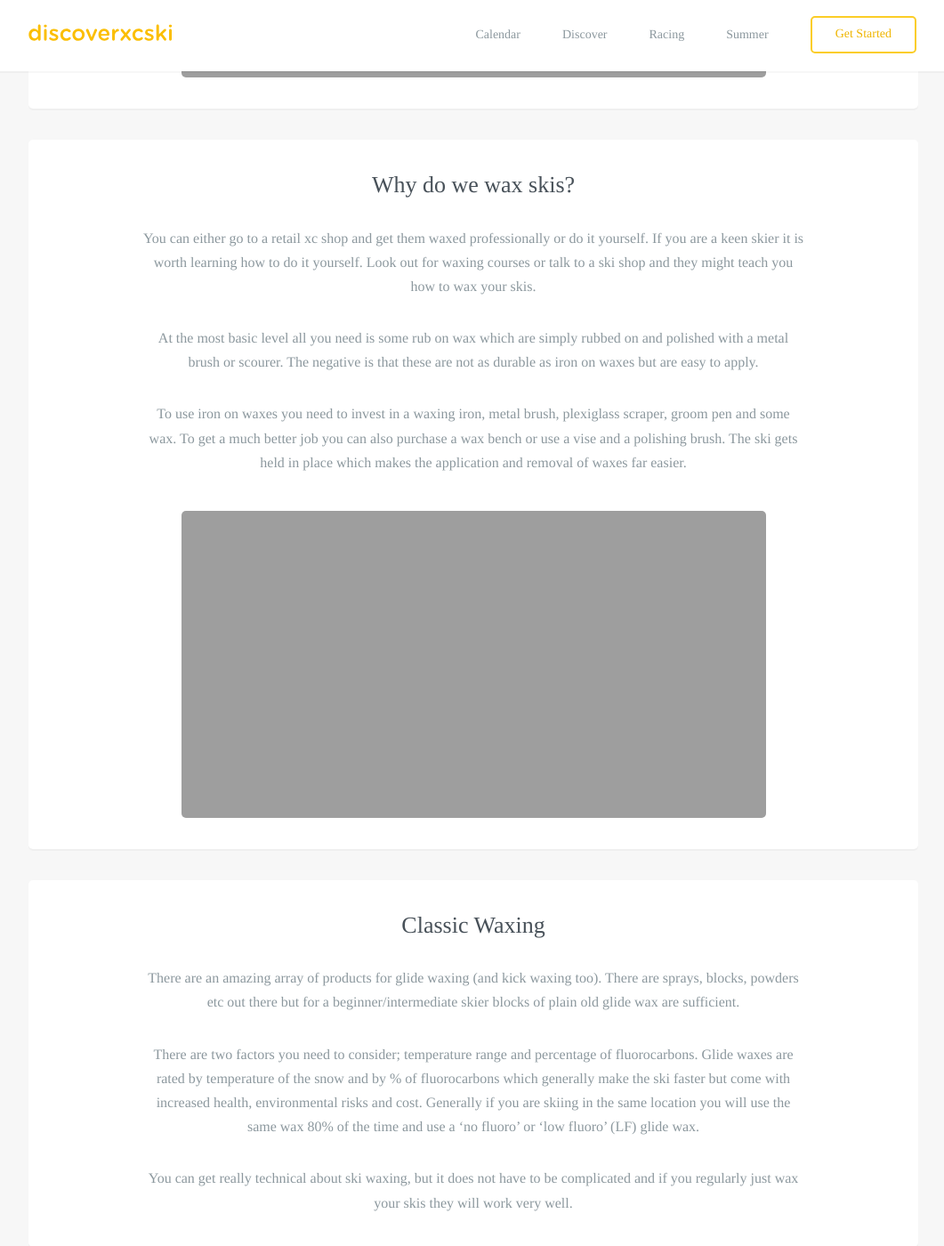
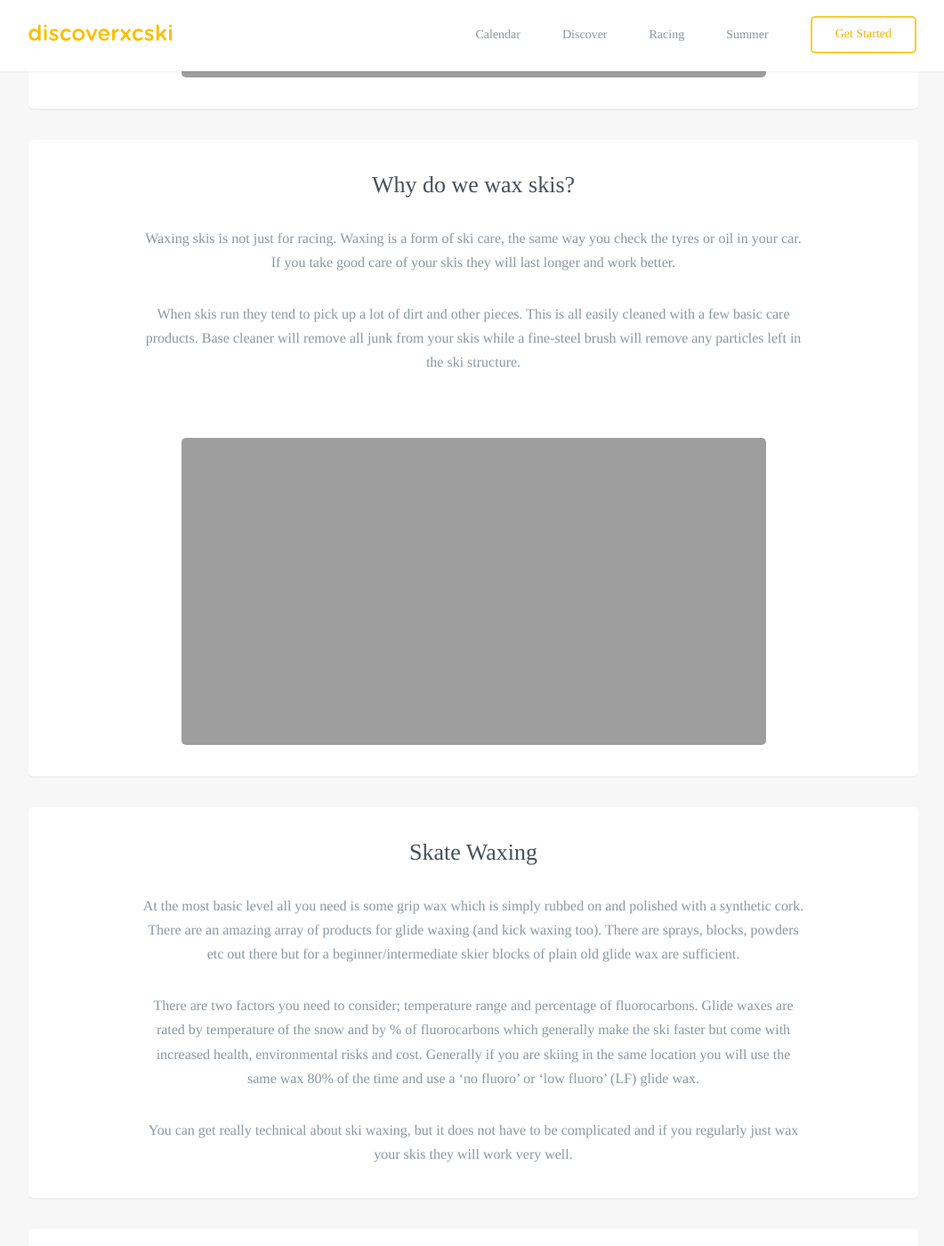
Before and after one commit to robcatto/robcatto.github.io, a Jekyll site: the page built from get-started/waxing/index.html, in a window 1280 px wide and 1400 px high, scrolled down 836 px. Shown: the whole window at 89% size, without its empty margins (108-1169 px from the left). Built offline with Jekyll 4.4.1, drawn with Linux system fonts in a browser that asks for light colours; some web fonts are replaced; Markdown is read by kramdown in place of the engine named in the settings; some of the changed text lies outside the part shown.

Commit message:
Update index.html

```diff
--- a/get-started/waxing/index.html
+++ b/get-started/waxing/index.html
@@ -47,9 +47,9 @@ layout: default
 
                    <section class="mobile_section">
                     <h3>Why do we wax skis?</h3>
-                    <p>You can either go to a retail xc shop and get them waxed professionally or do it yourself.  If you are a keen skier it is worth learning how to do it yourself. Look out for waxing courses or talk to a ski shop and they might teach you how to wax your skis.
-                        <p>At the most basic level all you need is some rub on wax which are simply rubbed on and polished with a metal brush or scourer.  The negative is that these are not as durable as iron on waxes but are easy to apply.
-                        <p>To use iron on waxes you need to invest in a waxing iron, metal brush, plexiglass scraper, groom pen and some wax.  To get a much better job you can also purchase a wax bench or use a vise and a polishing brush.  The ski gets held in place which makes the application and removal of waxes far easier.
+                    <p>Waxing skis is not just for racing. Waxing is a form of ski care, the same way you check the tyres or oil in your car. If you take good care of your skis they will last longer and work better.
+                        <p>  When skis run they tend to pick up a lot of dirt and other pieces. This is all easily cleaned with a few basic care products. Base cleaner will remove all junk from your skis while a fine-steel brush will remove any particles left in the ski structure.
+                        <p>
                      </p>
 
                      <div class="one">
@@ -61,8 +61,8 @@ layout: default
                 </section>
 
                    <section class="mobile_section">
-                    <h3>Classic Waxing</h3>
-                    <p>There are an amazing array of products for glide waxing (and kick waxing too).  There are sprays, blocks, powders etc out there but for a beginner/intermediate skier blocks of plain old glide wax are sufficient.
+                    <h3>Skate Waxing</h3>
+                    <p>At the most basic level all you need is some grip wax which is simply rubbed on and polished with a synthetic cork. There are an amazing array of products for glide waxing (and kick waxing too).  There are sprays, blocks, powders etc out there but for a beginner/intermediate skier blocks of plain old glide wax are sufficient.
                         <p>There are two factors you need to consider; temperature range and percentage of fluorocarbons.  Glide waxes are rated by temperature of the snow and by % of fluorocarbons which generally make the ski faster but come with increased health,  environmental risks and cost.  Generally if you are skiing in the same location you will use the same wax 80% of the time and use a ‘no fluoro’ or ‘low fluoro’ (LF) glide wax.
                         <p>You can get really technical about ski waxing, but it does not have to be complicated and if you regularly just wax your skis they will work very well.
                      </p>
@@ -73,8 +73,8 @@ layout: default
 
 
                    <section class="mobile_section">
-                    <h3>Skate Waxing</h3>
-                    <p>Kick/grip wax is used when you are classic skiing with waxable skis.  There are two types of kick wax; klister and hard wax.  Klister has the consistency of honey and hard wax comes is small hard blocks.   Klister is used on old snow that has melted and refrozen and hard waxes are used in new snow.  Grip waxes, like glide waxes, are rated on snow temperature and condition.
+                    <h3>Classic Waxing</h3>
+                    <p>To use iron on waxes you need to invest in a waxing iron, metal brush, plexiglass scraper, groom pen and some wax.  To get a much better job you can also purchase a wax bench or use a vise and a polishing brush.  The ski gets held in place which makes the application and removal of waxes far easier.Kick/grip wax is used when you are classic skiing with waxable skis.  There are two types of kick wax; klister and hard wax.  Klister has the consistency of honey and hard wax comes is small hard blocks.   Klister is used on old snow that has melted and refrozen and hard waxes are used in new snow.  Grip waxes, like glide waxes, are rated on snow temperature and condition.
                         <p>Klister is not hard to apply just a little sticky.  Just heat the tube up before applying to soften it up and carefully apply it about 1 mm thick throughout the kick zone (1 to 1.5 of your foot in front of the toe to the back of the heel).  Smooth the klister out with a finger or a scraper.  To remove the klister just use a base cleaner and wipe it off.
                         <p>Hard wax must be rubbed onto the kick zone and then rubbed with a cork on the wax to heat it up, smooth it and make it more pliable.  Repeat for around two to three layers.  To remove hard wax just scrape it off with a scraper.
                      </p>
```
